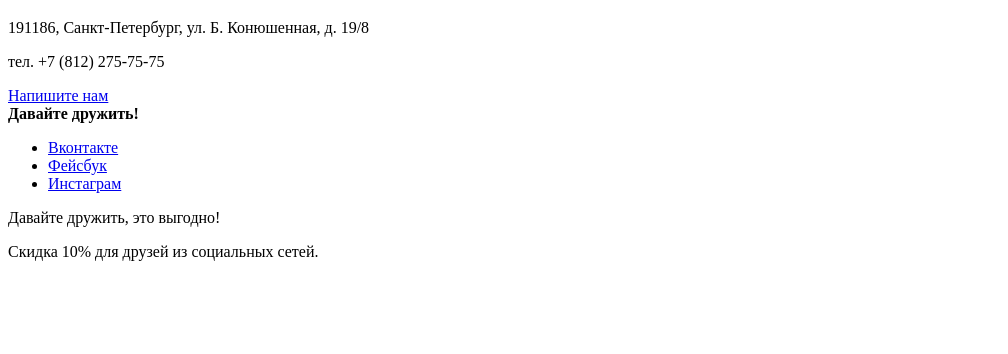
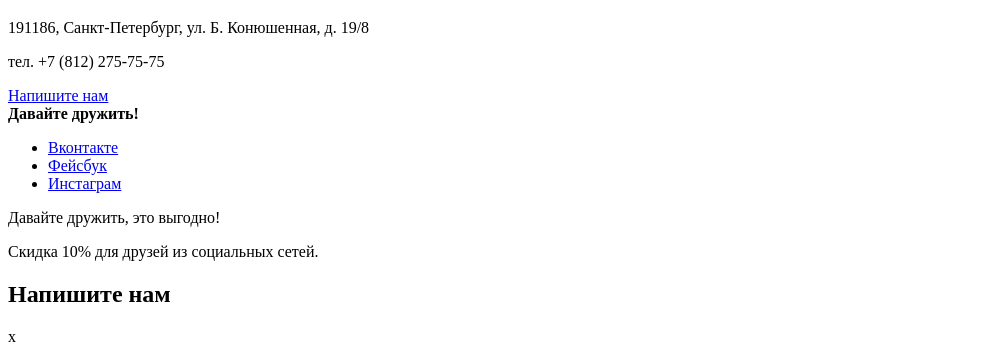
Before and after one commit to korolevva/771521-nerds, a plain HTML site: page index.html in a window 1280 px wide. Shown: the part 1395-1749 px from the top of the page, without its empty margins (0-1008 px from the left). Before the commit the page ends 1672 px from the top, so only its background shows below. Drawn offline with Linux system fonts and the light colour scheme.

Commit message:
Исправил ошибку, которую показал валидатор

```diff
--- a/index.html
+++ b/index.html
@@ -9,7 +9,7 @@
    <header class="main-header">
       <nav class="main-navigation">
         <a class="main-header-logo">
-          <img src="img/logo.svg" width="165" hieght="65" alt="Логотип дизайн студии nёrds">
+          <img src="img/logo.svg" width="165" height="65" alt="Логотип дизайн студии nёrds">
         </a>
         <ul class="site navigation">
           <li><a href="#">Студия</a></li>
@@ -143,6 +143,10 @@
        <p>Скидка 10% для друзей из социальных сетей.</p>
      </div>
    </footer>
-
+   <section class="modal modal-write-us">
+    <h2>Напишите нам</h2>
+    <!-- Здесь будет форма -->
+    <span class="modal-close">x</span>
+    </section>
   </body>
 </html>
```
